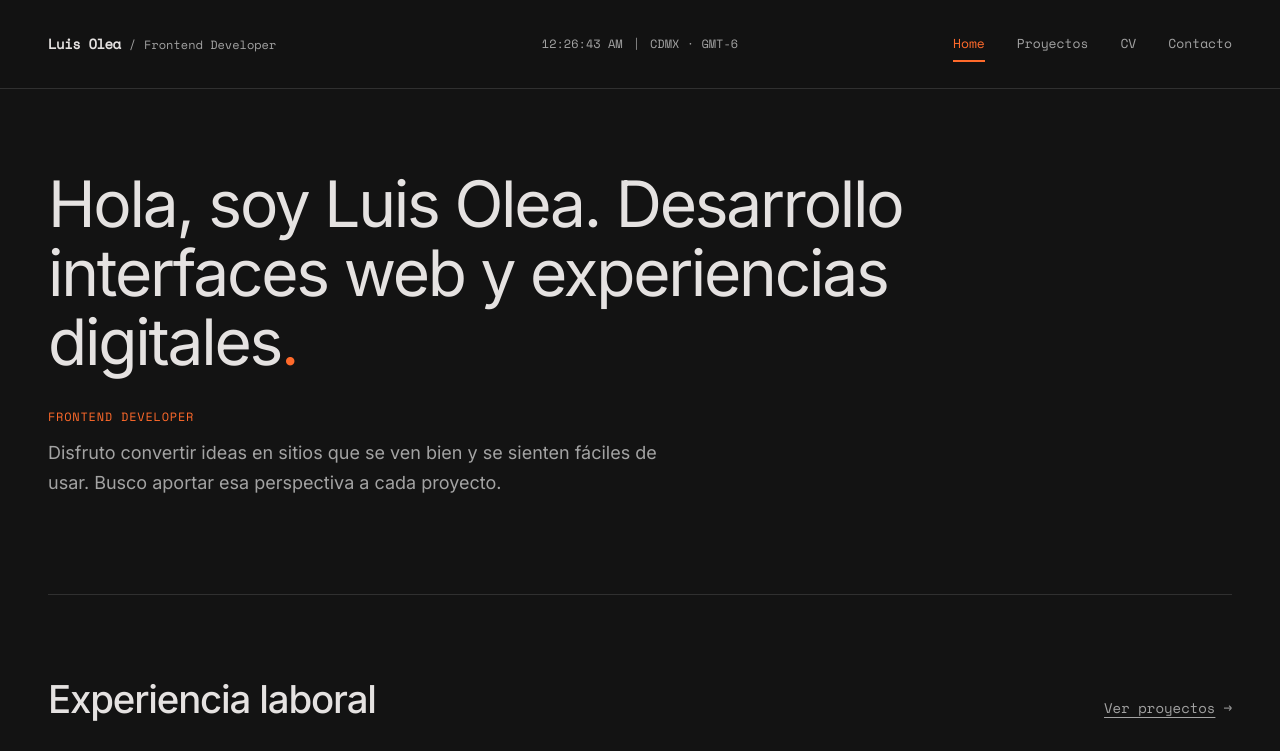
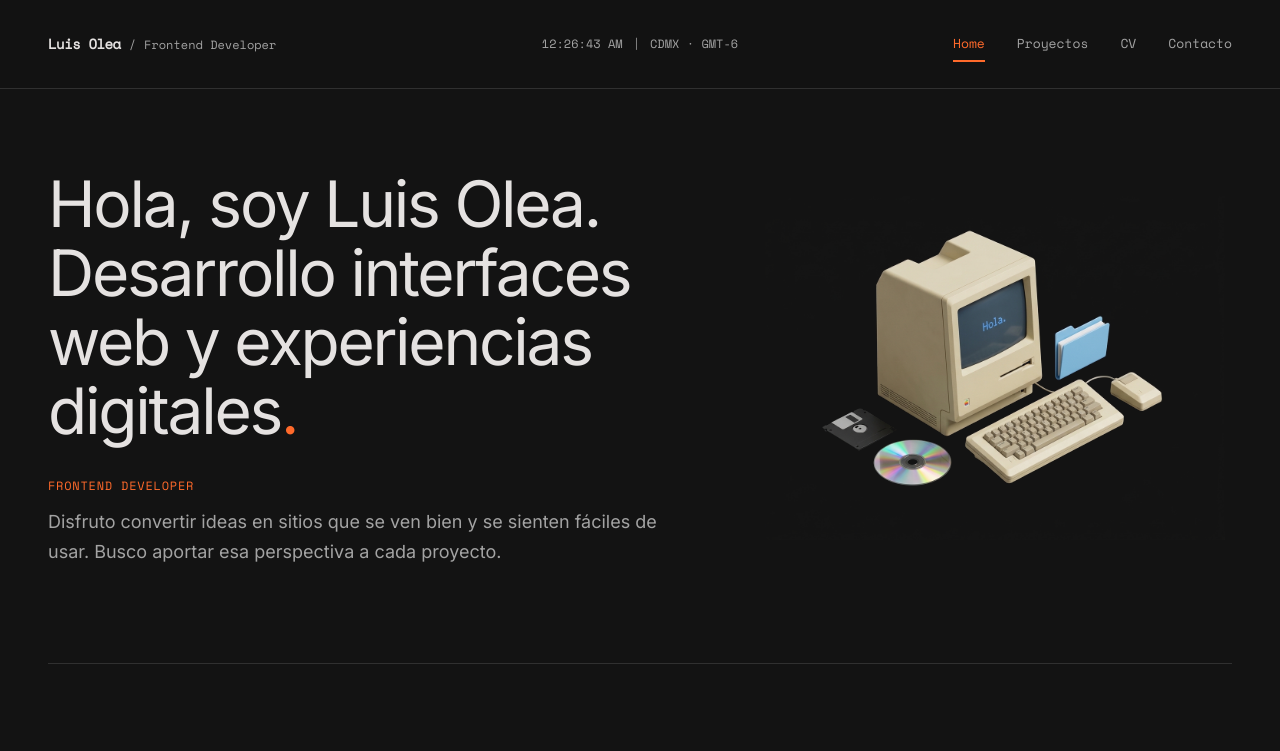
Before and after one commit to luisolea1/dev-portfolio, a React (Vite) app: page / in a window 1280 px wide. Shown: the top 751 px of the page. Built offline with nearby package versions, Linux system fonts and the light colour scheme.

Commit message:
Modifica imagen en hero section

```diff
--- a/src/features/home/components/Hero.css
+++ b/src/features/home/components/Hero.css
@@ -1,12 +1,15 @@
-.hero { padding-block: 3rem 4rem; }
+.hero { display: grid; grid-template-columns: minmax(0, 1fr); align-items: center; gap: 2.5rem; padding-block: 3rem 4rem; }
 .hero__title { max-width: 26ch; font-size: 2.25rem; line-height: 1.12; font-weight: 400; letter-spacing: -0.035em; }
 .hero__dot { color: var(--color-accent); }
 .hero__introduction { display: grid; gap: 0.75rem; max-width: 38.75rem; margin-top: 2rem; }
 .hero__role { color: var(--color-accent); font: 0.75rem/1.5 var(--font-mono); text-transform: uppercase; letter-spacing: 0.065em; }
 .hero__description { color: var(--color-text-secondary); font-size: 1rem; line-height: 1.65; }
+.hero__media { width: 100%; max-width: 28.75rem; justify-self: center; }
+.hero__image { width: 100%; height: auto; aspect-ratio: 1200 / 896; object-fit: contain; mix-blend-mode: lighten; }
 @media (min-width: 40rem) { .hero__title { font-size: 3.25rem; } }
 @media (min-width: 48rem) {
   .hero { padding-block: 5rem 6rem; }
   .hero__title { font-size: 4rem; line-height: 1.08; }
   .hero__description { font-size: 1.125rem; }
 }
+@media (min-width: 64rem) { .hero { grid-template-columns: minmax(0, 7fr) minmax(0, 5fr); gap: 3rem; } }
--- a/src/features/home/components/Hero.tsx
+++ b/src/features/home/components/Hero.tsx
@@ -1,3 +1,4 @@
+import retroComputer from '../../../assets/retro-computer.png'
 import { displayName, profile } from '../../profile/profile.data'
 import './Hero.css'
 
@@ -13,6 +14,9 @@ export function Hero() {
           <p className="hero__description">{profile.introduction ?? 'Disfruto convertir ideas en sitios que se ven bien y se sienten fáciles de usar. Busco aportar esa perspectiva a cada proyecto.'}</p>
         </div>
       </div>
+      <div className="hero__media">
+        <img className="hero__image" src={retroComputer} width="1200" height="896" alt="Composición retro con un Macintosh clásico, un CD, un disquete y una carpeta azul" fetchPriority="high" />
+      </div>
     </section>
   )
 }
```
Also changed, not shown: src/assets/retro-computer.png (added).
